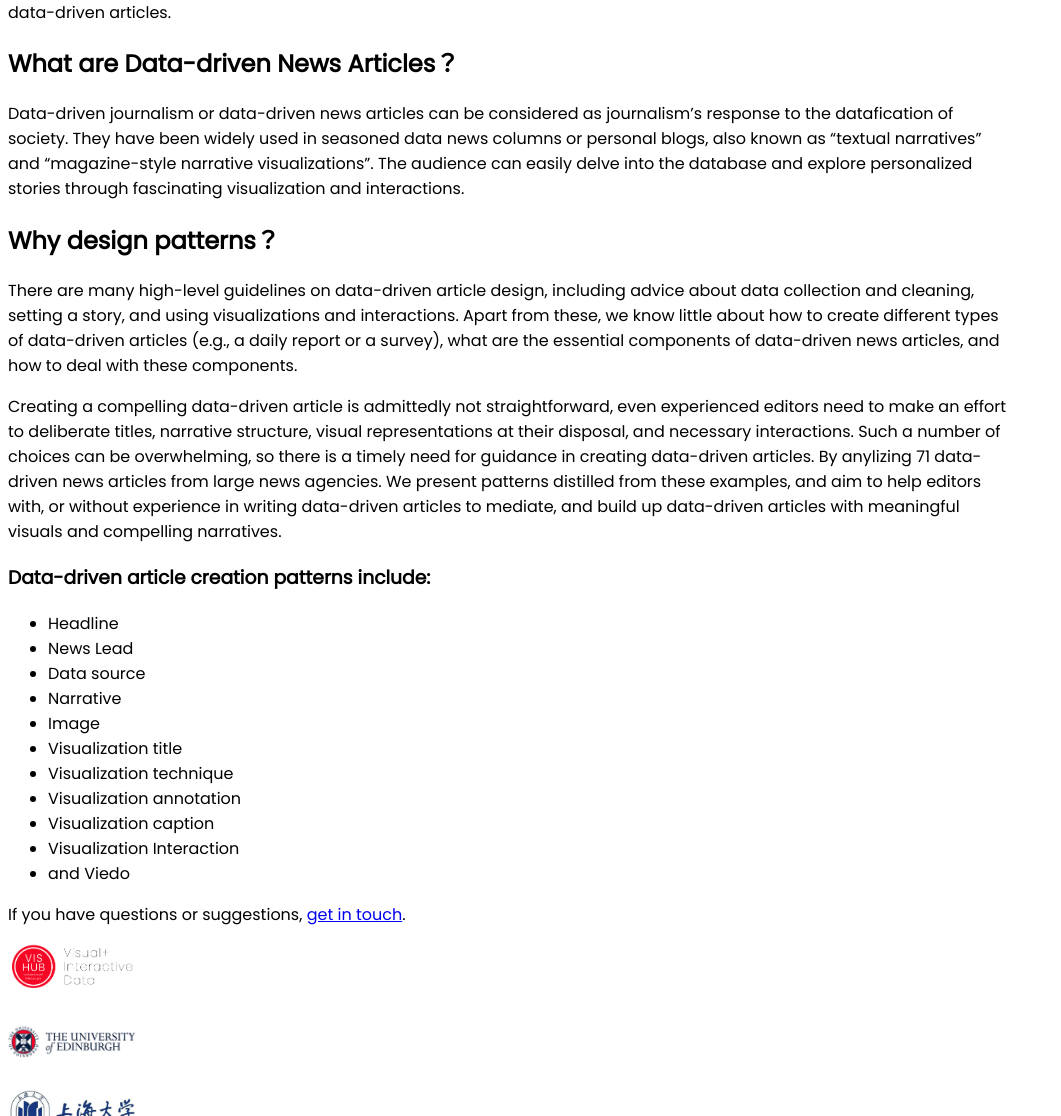
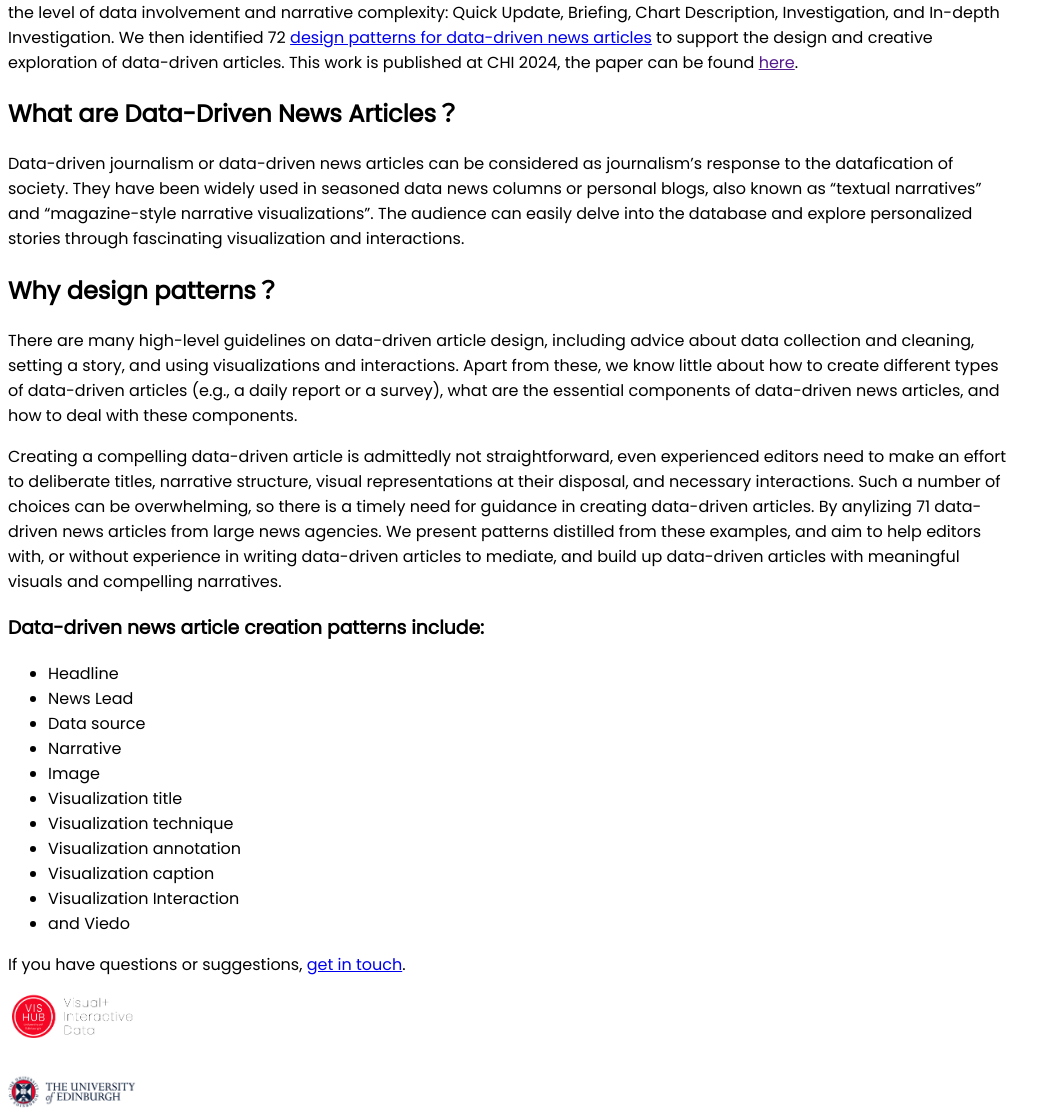
Before and after one commit to datadrivenarticle/datadrivenarticle, a Jekyll site: the page built from index.md, in a window 1280 px wide and 1400 px high, scrolled down 626 px. Shown: the part 284-1400 px from the top of the window, without its empty margins (0-1061 px from the left). Built offline with Jekyll 4.4.1, drawn with Linux system fonts in a browser that asks for light colours; our own code applies the rules of GitHub Pages for plain Markdown files; a script that is not in the unit is left out; some of the changed text lies outside the part shown.

Commit message:
Update index.md

```diff
--- a/index.md
+++ b/index.md
@@ -4,11 +4,10 @@
 <br/>
 
 
-
-This page lists [design patterns for data-driven news articles](https://datadrivenarticle.github.io/patterns.html) collected to support the design and creative exploration of data-driven articles.
+Through the analysis of 162 data-driven news articles collected from news media, we identified five types of articles based on the level of data involvement and narrative complexity: Quick Update, Briefing, Chart Description, Investigation, and In-depth Investigation. We then identified 72 [design patterns for data-driven news articles](https://datadrivenarticle.github.io/patterns.html) to support the design and creative exploration of data-driven articles. This work is published at CHI 2024, the paper can be found [here]().
 
 
-## What are Data-driven News Articles？
+## What are Data-Driven News Articles？
 
 Data-driven journalism or data-driven news articles can be considered as journalism’s response to the datafication of society. They have been widely used in seasoned data news columns or personal blogs, also known as “textual narratives” and “magazine-style narrative visualizations”. The audience can easily delve into the database and explore personalized stories through fascinating visualization and interactions.
 
@@ -21,7 +20,7 @@
 Such a number of choices can be overwhelming, so there is a timely need for guidance in creating data-driven articles. By anylizing 71 data-driven news articles from large news agencies. We present patterns distilled from these examples, and aim to help editors with, or without experience in writing data-driven articles to mediate, and build up data-driven articles with meaningful visuals and compelling narratives.
 
 
-### Data-driven article creation patterns include:
+### Data-driven news article creation patterns include:
 * Headline
 * News Lead
 * Data source
```
